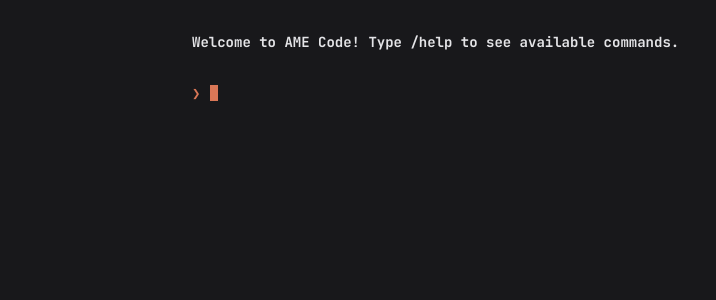
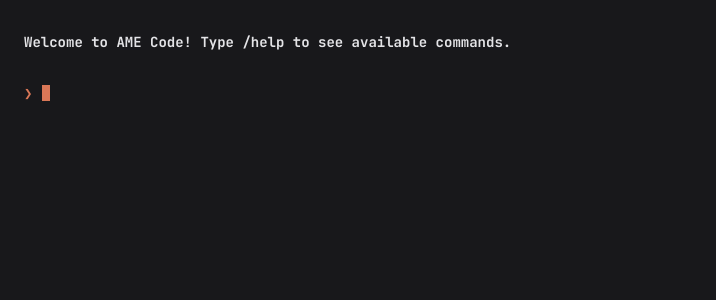
Before and after one commit to AME-CS/ame-cs.github.io, a React (Vite) app: page / in a window 1280 px wide. Shown: the top 300 px of the page, without its empty margins (0-716 px from the left). Built offline with nearby package versions, Linux system fonts and the light colour scheme.

Commit message:
Allow terminal output to span full screen width

```diff
--- a/src/App.tsx
+++ b/src/App.tsx
@@ -379,7 +379,7 @@
 
       {/* Terminal Main Content */}
       <main className="flex-1 overflow-y-auto px-6 py-6 custom-scrollbar">
-        <div className="max-w-4xl mx-auto pb-40">
+        <div className="w-full pb-40">
           {history.map((item) => (
             <div key={item.id} className="tui-fade-in">
               {item.type === 'system' && (
```
